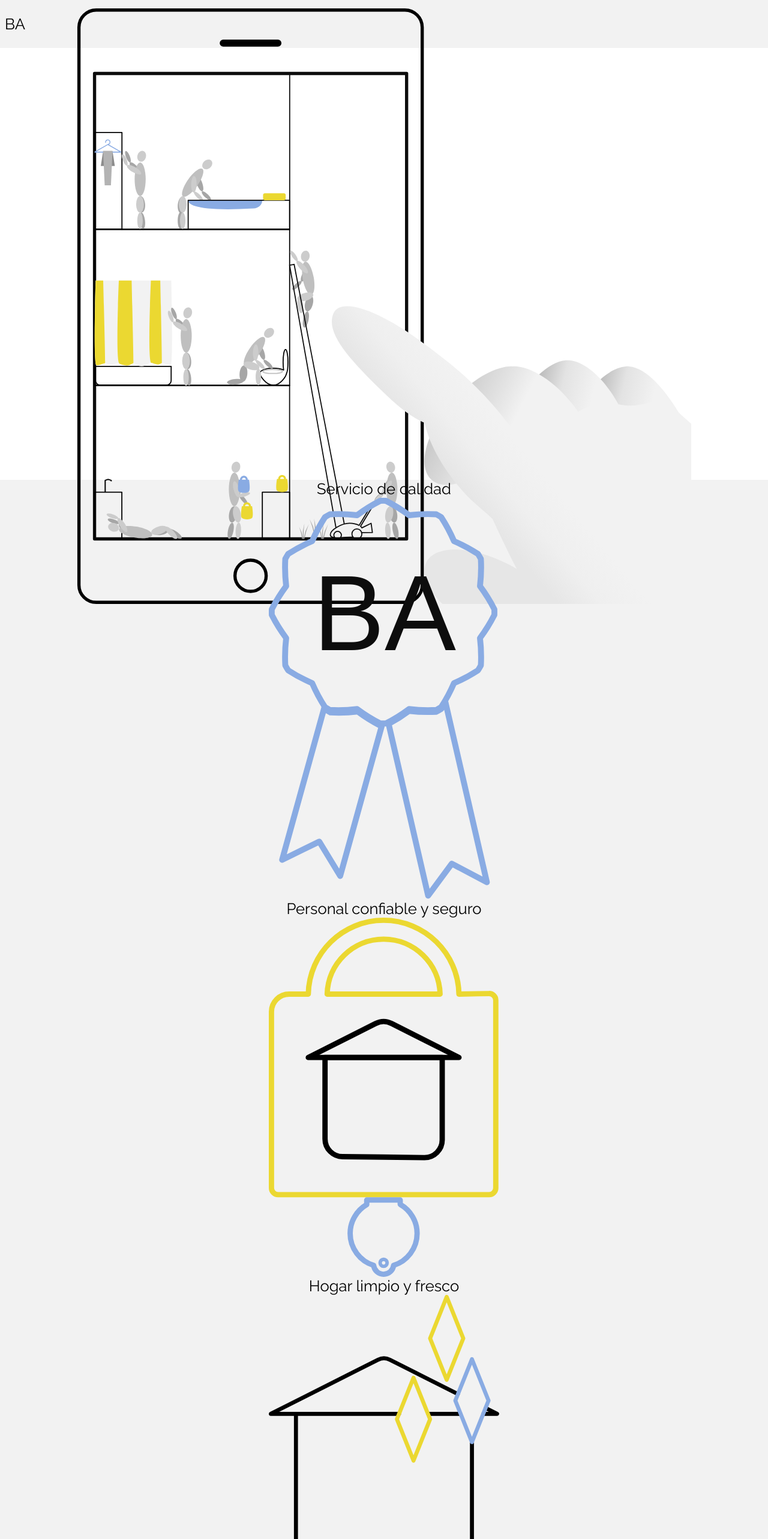
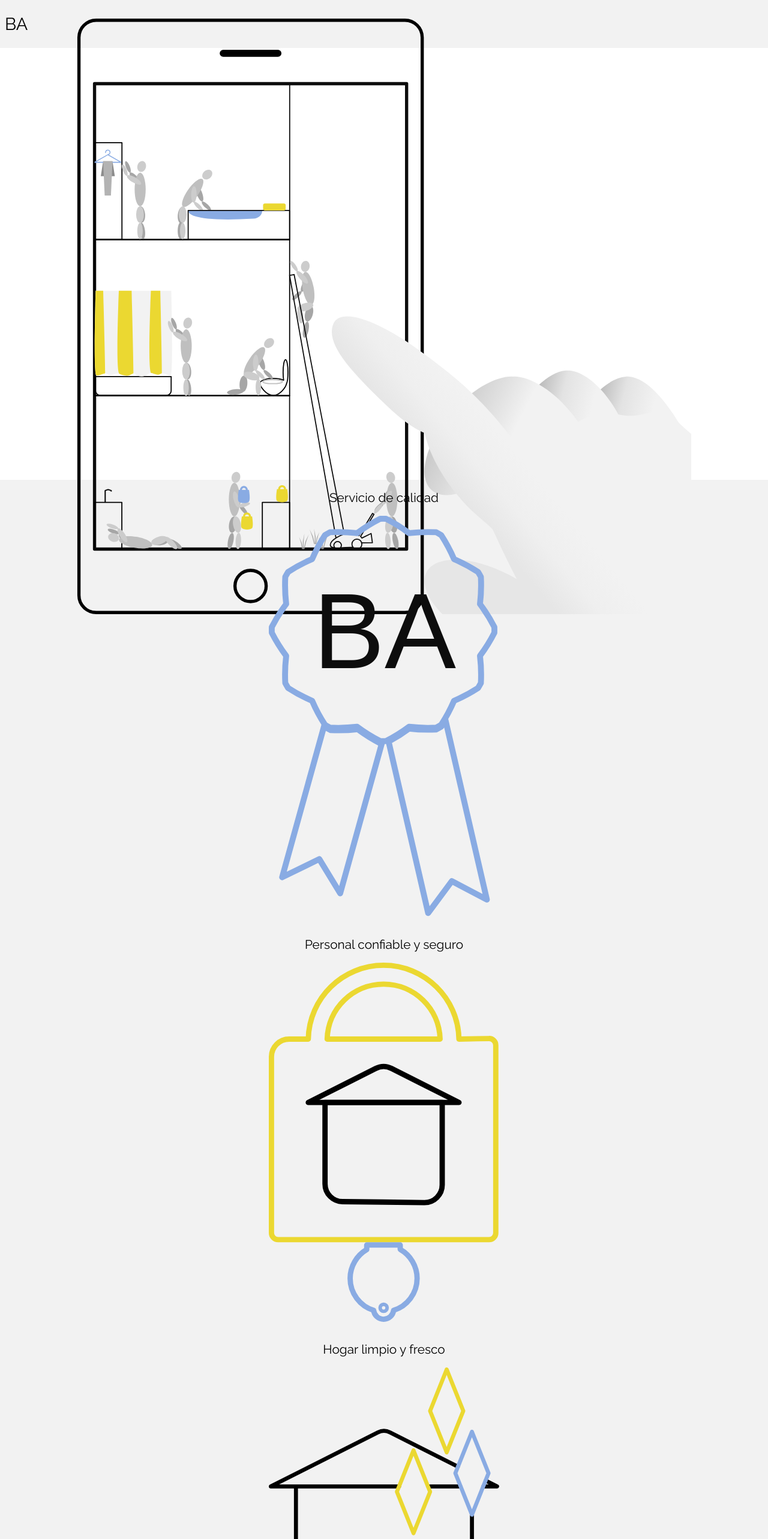
Before and after one commit to bonjouranainc/web-app, a React app in the folder front-end/: page / in a window 1280 px wide. Shown: the top 2566 px of the page at 60% size. Built offline with nearby package versions, Linux system fonts and the light colour scheme.

Commit message:
About part, margin added to images, fonts changed

```diff
--- a/front-end/src/index.css
+++ b/front-end/src/index.css
@@ -19,19 +19,16 @@ body {
 h1 {
   font-size: 1.6em;
   font-weight: 400;
-  margin: 0;
 }
 
 h2 {
   font-size: 1.3em;
   font-weight: 400;
-  margin: 0;
 }
 
 p {
   font-size: 1em;
   font-weight: 400;
-  margin: 0;
 }
 
 .wrapper {
@@ -77,11 +74,39 @@ p {
 
 /*
   Text styles
+    h = header
+    sh = sub headers
+    p = paragraph
     r = regular (text-weight)
     b = bold (text-weight)
-    Add bold
 */
 
+.h-txt-b {
+  font-size: 1.8em;
+  font-weight: 900;
+}
+
+.h-txt-r {
+  font-size: 1.8em;
+  font-weight: 400;
+}
+
+.sh-txt-b {
+  font-size: 1.3em;
+  font-weight: 900;
+}
+
+.sh-txt-r {
+  font-size: 1.3em;
+  font-weight: 400;
+}
+
+.p-txt {
+  font-size: 0.9em;
+  font-weight: 400;
+}
+
+/* Add bold */
 .b-txt {
   font-weight: 900;
 }
--- a/front-end/src/scenes/Landing/components/About/index.js
+++ b/front-end/src/scenes/Landing/components/About/index.js
@@ -15,15 +15,15 @@ class About extends Component {
     return(
       <div className='about wrapper'>
         <div className='row1'>
-          <h1>Servicio de calidad</h1>
+          <h2>Servicio de calidad</h2>
           <img src={ url1 } onerror='this.src={ fallback1 }' />
         </div>
         <div className='row2'>
-          <h1>Personal confiable y seguro</h1>
+          <h2>Personal confiable y seguro</h2>
           <img src={ url2 } onerror='this.src={ fallback2 }' />
         </div>
         <div className='row3'>
-          <h1>Hogar limpio y fresco</h1>
+          <h2>Hogar limpio y fresco</h2>
           <img src={ url3 } onerror='this.src={ fallback3 }' />
         </div>
         <a href='#' className='button-y'>
--- a/front-end/src/scenes/Landing/components/About/styles.css
+++ b/front-end/src/scenes/Landing/components/About/styles.css
@@ -5,6 +5,7 @@
 .about img {
   max-width: 30%;
   height: auto;
+  margin-bottom: 1em;
 }
 
 .row1, .row2, .row3 {
```
